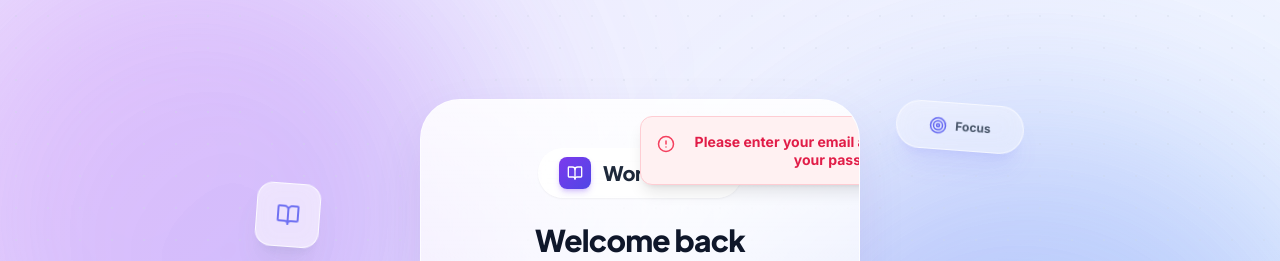
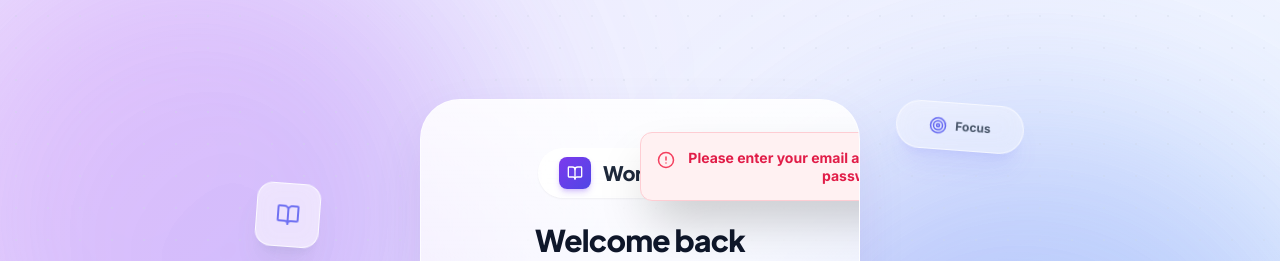
Before and after one commit to sachini9-git/worksphere-final-App, a React (Vite) app: page / in a window 1280 px wide. Both pictures are taken after a click on the link "Forgot?". Shown: the top 261 px of the page. Built offline with nearby package versions, Linux system fonts and the light colour scheme; no server answers.

Commit message:
UI Fix Signup Message

```diff
--- a/components/Auth.tsx
+++ b/components/Auth.tsx
@@ -119,9 +119,9 @@ export const Auth: React.FC = () => {
           {/* Subtle interior glare */}
           <div className="absolute top-0 left-0 w-full h-[200px] bg-gradient-to-b from-white/60 to-transparent pointer-events-none"></div>
 
-          {/* MESSAGE TOAST (Absolute floating to prevent layout shift without leaving empty space) */}
+          {/* MESSAGE TOAST (Fixed global to prevent getting cut off by overflow-hidden) */}
           {message && (
-             <div className={`absolute top-4 left-1/2 -translate-x-1/2 w-[calc(100%-2rem)] max-w-sm p-4 rounded-xl text-sm font-bold border flex items-start justify-center gap-3 animate-in slide-in-from-top-4 fade-in shadow-lg z-50 ${
+             <div className={`fixed top-8 left-1/2 -translate-x-1/2 w-[calc(100%-2rem)] max-w-md p-4 rounded-xl text-sm font-bold border flex items-start justify-center gap-3 animate-in slide-in-from-top-4 fade-in shadow-2xl z-[100] ${
                  message.type === 'success'
                  ? 'bg-emerald-50 text-emerald-700 border-emerald-200'
                  : 'bg-rose-50 text-rose-600 border-rose-200'
```
